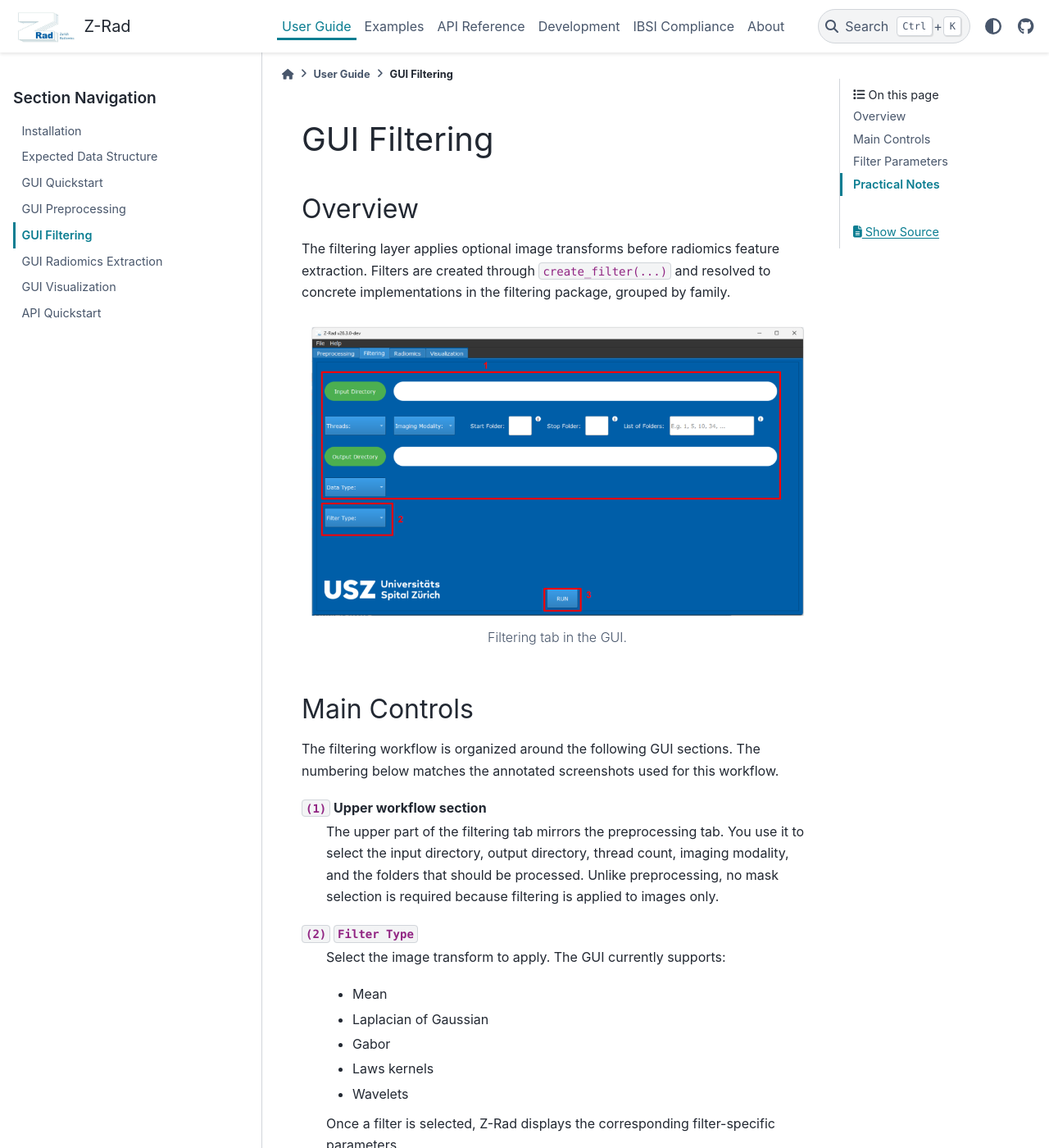
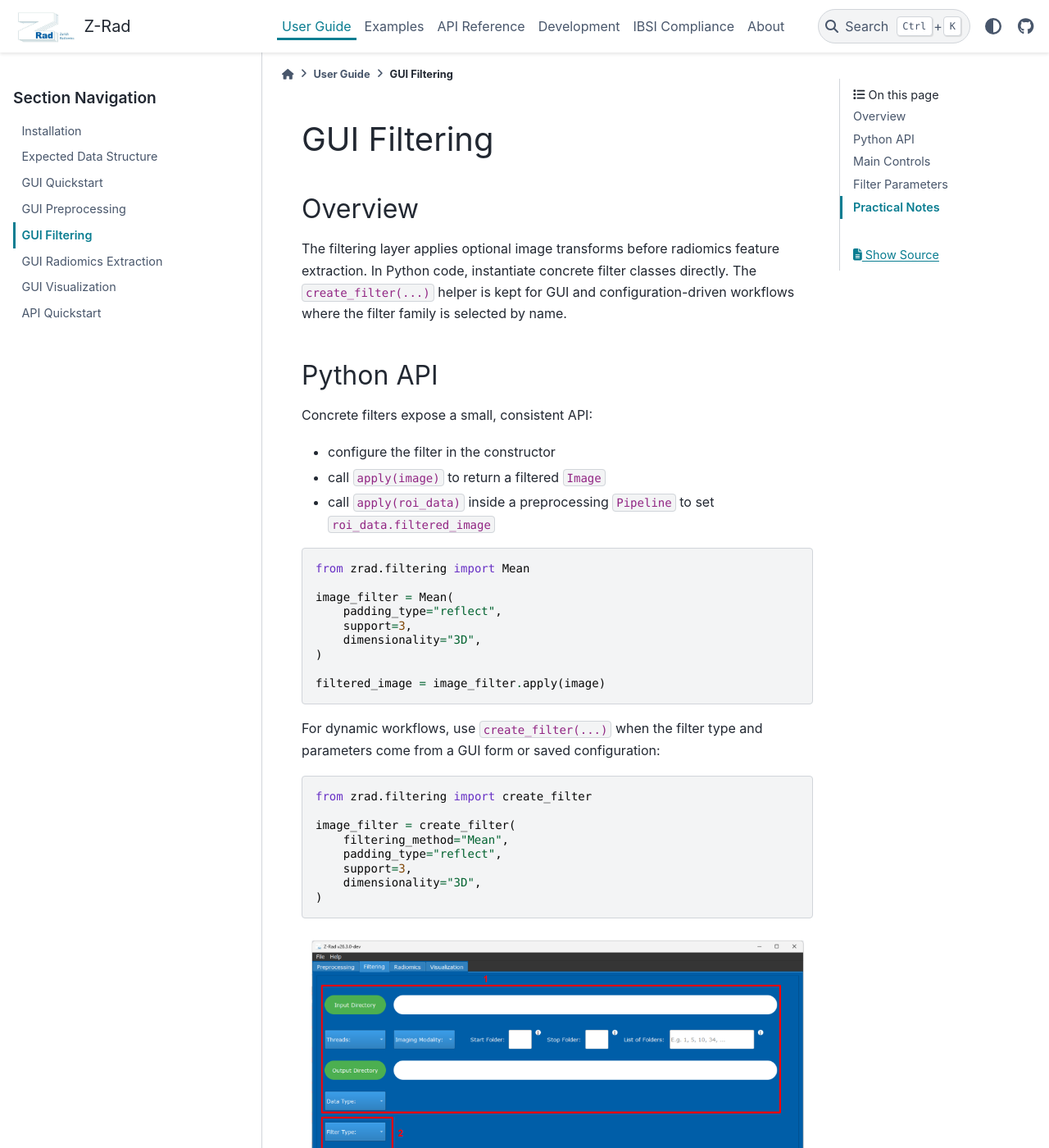
Before and after one commit to medical-physics-usz/z-rad, a Sphinx documentation site: the page built from docs/user/filtering.rst, in a window 1280 px wide and 1400 px high. Shown: the whole window at 82% size. Built offline with Sphinx 7.4.7 and the PyData theme 0.15.4, drawn with Linux system fonts in a browser that asks for light colours.

Commit message:
Document concrete filters and update tests
Recommend using concrete filter classes in the Python API and add guidance for the create_filter helper. Updated docs (reference and user guides) to move create_filter into a "Configuration Factory" section and to show direct instantiation of filters (e.g. Mean) in examples and API docs. Adjusted preprocessing docs to state that concrete filters update roi_data.filtered_image. Updated tests to instantiate Mean directly and added a unit test asserting create_filter returns a Mean instance when given config-style parameters. Clarified create_filter's docstring in zrad/filtering/factory.py to explain its purpose for GUI/config-driven workflows.

```diff
--- a/docs/user/filtering.rst
+++ b/docs/user/filtering.rst
@@ -5,8 +5,45 @@ Overview
 --------
 
 The filtering layer applies optional image transforms before radiomics feature
-extraction. Filters are created through ``create_filter(...)`` and resolved to
-concrete implementations in the filtering package, grouped by family.
+extraction. In Python code, instantiate concrete filter classes directly. The
+``create_filter(...)`` helper is kept for GUI and configuration-driven
+workflows where the filter family is selected by name.
+
+Python API
+----------
+
+Concrete filters expose a small, consistent API:
+
+* configure the filter in the constructor
+* call ``apply(image)`` to return a filtered ``Image``
+* call ``apply(roi_data)`` inside a preprocessing ``Pipeline`` to set
+  ``roi_data.filtered_image``
+
+.. code-block:: python
+
+   from zrad.filtering import Mean
+
+   image_filter = Mean(
+       padding_type="reflect",
+       support=3,
+       dimensionality="3D",
+   )
+
+   filtered_image = image_filter.apply(image)
+
+For dynamic workflows, use ``create_filter(...)`` when the filter type and
+parameters come from a GUI form or saved configuration:
+
+.. code-block:: python
+
+   from zrad.filtering import create_filter
+
+   image_filter = create_filter(
+       filtering_method="Mean",
+       padding_type="reflect",
+       support=3,
+       dimensionality="3D",
+   )
 
 .. figure:: ../images/Filt_tab.png
    :alt: Z-Rad filtering tab
--- a/docs/user/preprocessing.rst
+++ b/docs/user/preprocessing.rst
@@ -58,7 +58,7 @@ the current ``RoiData`` and returns an updated ``RoiData``:
 
 * ``ImageResampler`` updates ``roi_data.image``.
 * ``MaskResampler`` updates ``roi_data.morphological_mask``.
-* Filters created with ``create_filter(...)`` update ``roi_data.filtered_image``.
+* Concrete filters update ``roi_data.filtered_image``.
 * ``IntensityMaskBuilder`` updates ``roi_data.intensity_mask`` from
   ``roi_data.filtered_image`` if present, otherwise from ``roi_data.image``.
 * ``Resegmenter`` updates ``roi_data.intensity_mask``.
```
Also changed, not shown: docs/reference/filtering.rst (+8 -8 lines), docs/user/api_quickstart.rst (+3 -4 lines), 2 other files.
